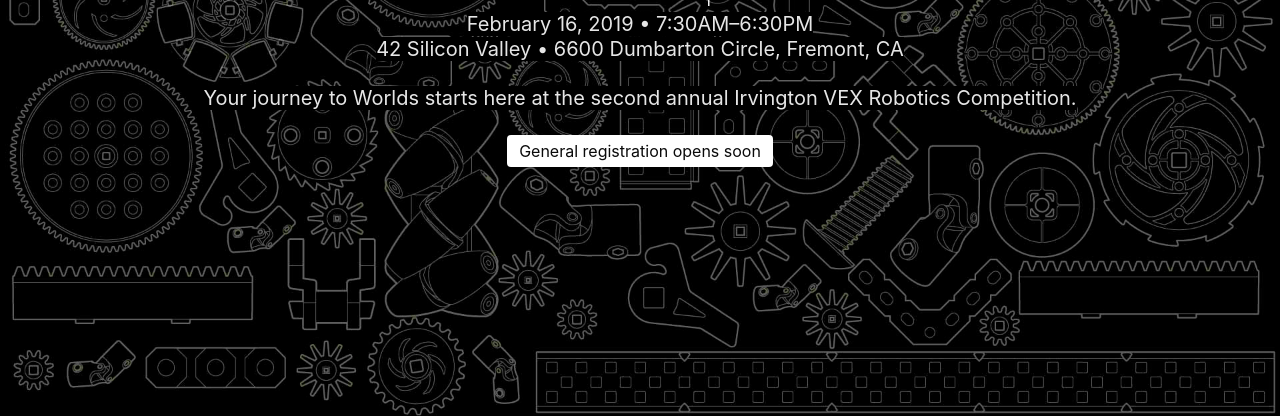
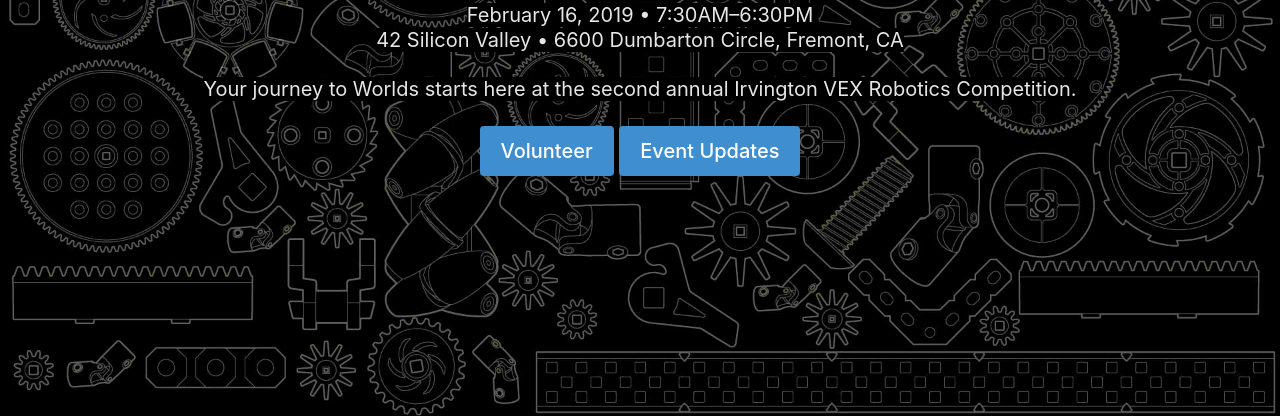
Before and after one commit to IrvingtonRobotics/VRC, a plain HTML site: page index.html in a window 1280 px wide. Shown: the part 384-800 px from the top of the page. Drawn offline with nearby package versions, Linux system fonts and the light colour scheme.

Commit message:
Restore buttons

```diff
--- a/index.html
+++ b/index.html
@@ -60,13 +60,14 @@
                 <!-- <a class="button is-info is-medium" href="volunteer/form" id="volbtn">
                         <span>Volunteer</span>
                     </a>
-                    <a class="button is-info is-medium" href="event-updates" id="volbtn">
+                    -->
+                <h2 class="subtitle">
+                    <a class="button is-info is-medium" href="./volunteer/form" id="volbtn">
+                        <span>Volunteer</span>
+                    </a>
+                    <a class="button is-info is-medium" href="./event-updates" id="volbtn">
                         <span>Event Updates</span>
-                    </a>-->
-                <h2 class="subtitle">
-                    <span class="tag is-medium is-white">
-                        General registration opens soon
-                    </span>
+                    </a>
                 </h2>
                 <br>
             </div>
```
